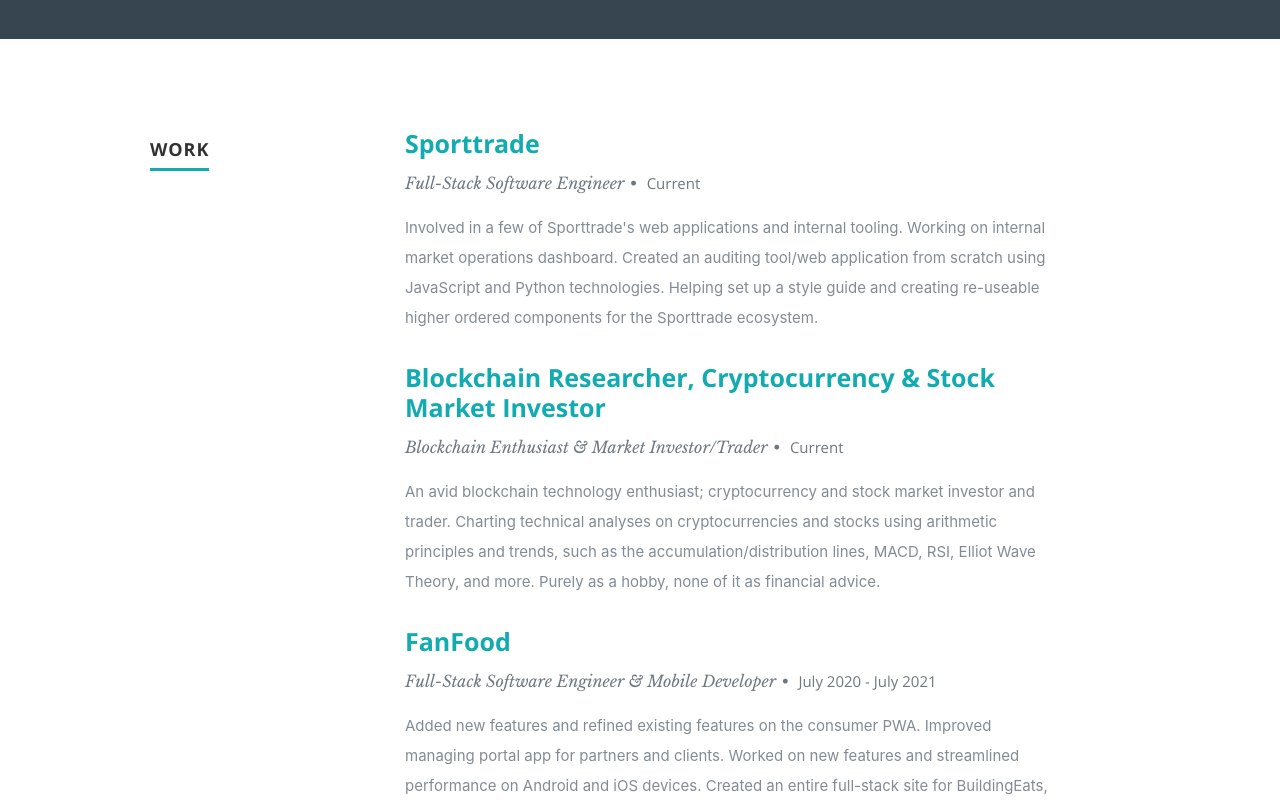
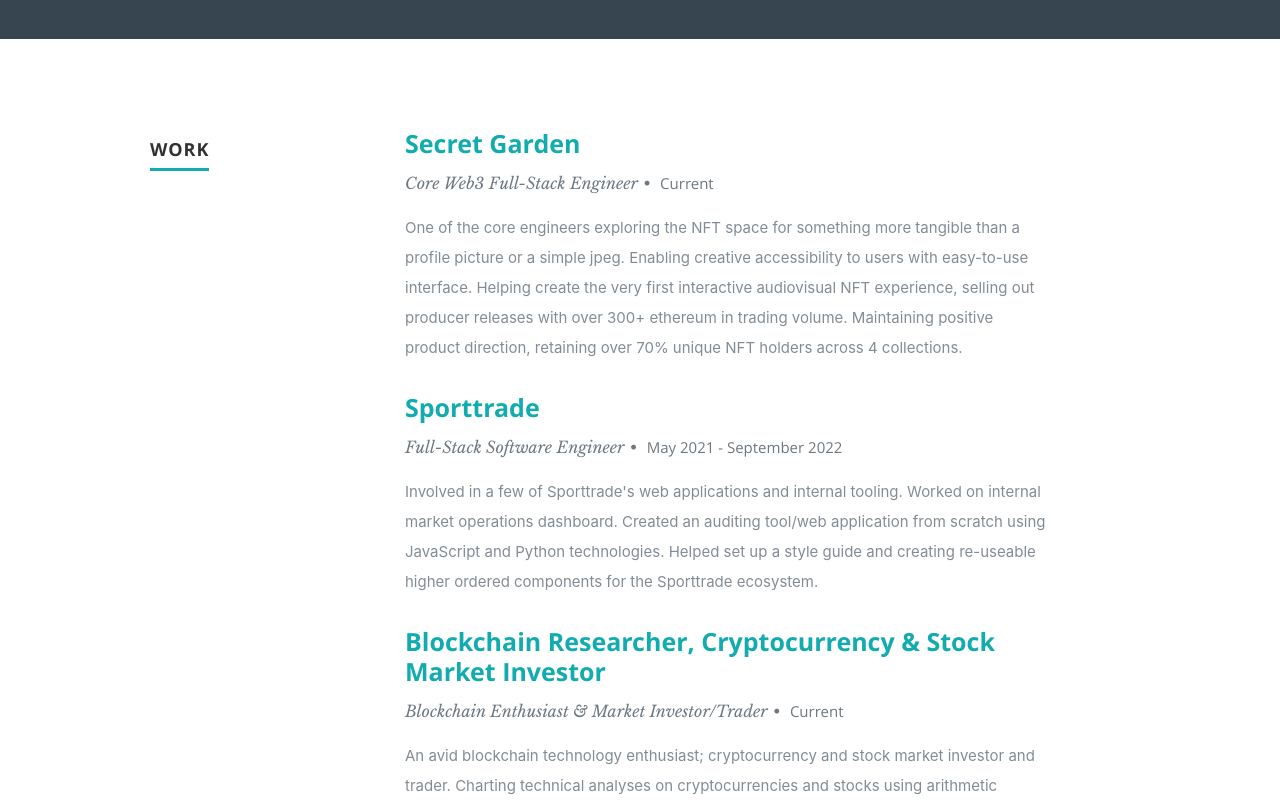
Before and after one commit to aaronsomo/portfolio, a React (Create React App) app: page / in a window 1280 px wide. Shown: the part 1380-2180 px from the top of the page. Built offline with nearby package versions, Linux system fonts and the light colour scheme.

Commit message:
chore: updated resume and portfolio

```diff
--- a/src/components/Portfolio.js
+++ b/src/components/Portfolio.js
@@ -38,10 +38,10 @@
                 <p>{resumeData.portfolio[0].detailed}</p>
                 <div className="projectlinks">
                   <a href={resumeData.portfolio[0].live} target="_blank">
-                    iOS
+                    View
                   </a><br/>
                   <a href={resumeData.portfolio[0].github} target="_blank">
-                    Android
+                    OpenSea
                   </a>
                 </div>
               </div>
@@ -52,9 +52,14 @@
                 <h4>{resumeData.portfolio[1].name}</h4>
                 <p>{resumeData.portfolio[1].stack}</p>
                 <p>{resumeData.portfolio[1].detailed}</p>
-                <a href={resumeData.portfolio[1].live} target="_blank">
-                  iOS App Store
-                </a>
+                <div className="projectlinks">
+                  <a href={resumeData.portfolio[1].live} target="_blank">
+                    iOS
+                  </a><br/>
+                  <a href={resumeData.portfolio[1].github} target="_blank">
+                    Android
+                  </a>
+                </div>
               </div>
             </div>
             <div id="modal-2" className="popup-modal mfp-hide">
@@ -63,14 +68,9 @@
                 <h4>{resumeData.portfolio[2].name}</h4>
                 <p>{resumeData.portfolio[2].stack}</p>
                 <p>{resumeData.portfolio[2].detailed}</p>
-                <div className="projectlinks">
-                  <a href={resumeData.portfolio[2].live} target="_blank">
-                    View
-                  </a>
-                  <a href={resumeData.portfolio[2].github} target="_blank">
-                    Github
-                  </a>
-                </div>
+                <a href={resumeData.portfolio[2].live} target="_blank">
+                  iOS App Store
+                </a>
               </div>
             </div>
             <div id="modal-3" className="popup-modal mfp-hide">
@@ -95,6 +95,22 @@
                 <h4>{resumeData.portfolio[4].name}</h4>
                 <p>{resumeData.portfolio[4].stack}</p>
                 <p>{resumeData.portfolio[4].detailed}</p>
+                <div className="projectlinks">
+                  <a href={resumeData.portfolio[4].live} target="_blank">
+                    View
+                  </a>
+                  <a href={resumeData.portfolio[4].github} target="_blank">
+                    Github
+                  </a>
+                </div>
+              </div>
+            </div>
+            <div id="modal-5" className="popup-modal mfp-hide">
+              <img src={resumeData.portfolio[5].imgurl} />
+              <div className="description-box">
+                <h4>{resumeData.portfolio[5].name}</h4>
+                <p>{resumeData.portfolio[5].stack}</p>
+                <p>{resumeData.portfolio[5].detailed}</p>
                 <div className="projectlinks">
                   <a
                     href="https://github.com/aaronsomo/tourviewar-client"
@@ -121,22 +137,6 @@
                     target="_blank"
                   >
                     Android(.apk)
-                  </a>
-                </div>
-              </div>
-            </div>
-            <div id="modal-5" className="popup-modal mfp-hide">
-              <img src={resumeData.portfolio[5].imgurl} />
-              <div className="description-box">
-                <h4>{resumeData.portfolio[5].name}</h4>
-                <p>{resumeData.portfolio[5].stack}</p>
-                <p>{resumeData.portfolio[5].detailed}</p>
-                <div className="projectlinks">
-                  <a href={resumeData.portfolio[5].live} target="_blank">
-                    View
-                  </a>
-                  <a href={resumeData.portfolio[5].github} target="_blank">
-                    Github
                   </a>
                 </div>
               </div>
@@ -205,6 +205,22 @@
                 </div>
               </div>
             </div>
+            <div id="modal-10" className="popup-modal mfp-hide">
+              <img src={resumeData.portfolio[10].imgurl} />
+              <div className="description-box">
+                <h4>{resumeData.portfolio[10].name}</h4>
+                <p>{resumeData.portfolio[10].stack}</p>
+                <p>{resumeData.portfolio[10].detailed}</p>
+                <div className="projectlinks">
+                  <a href={resumeData.portfolio[10].live} target="_blank">
+                    View
+                  </a>
+                  <a href={resumeData.portfolio[10].github} target="_blank">
+                    Github
+                  </a>
+                </div>
+              </div>
+            </div>
           </div>
         </div>
       </section>
--- a/src/resumeData.js
+++ b/src/resumeData.js
@@ -29,7 +29,7 @@
     },
     {
       name: 'resume',
-      url: 'https://drive.google.com/file/d/1HuVhluAAgIno0VopXmrwDN5791QEMahp/view?usp=sharing',
+      url: 'https://drive.google.com/file/d/164_bmy5Ao61MyRj8fZvWrMggq3p4irsh/view?usp=sharing',
       className: 'fas fa-file-alt',
     },
   ],
@@ -55,13 +55,22 @@
   ],
   work: [
     {
+      CompanyName: 'Secret Garden',
+      link: 'https://secretgarden.fm/',
+      specialization: 'Core Web3 Full-Stack Engineer',
+      // MonthOfLeaving: 'February 2022',
+      // YearOfLeaving: 'September 2022',
+      Achievements:
+        "One of the core engineers exploring the NFT space for something more tangible than a profile picture or a simple jpeg. Enabling creative accessibility to users with easy-to-use interface. Helping create the very first interactive audiovisual NFT experience, selling out producer releases with over 300+ ethereum in trading volume. Maintaining positive product direction, retaining over 70% unique NFT holders across 4 collections.",
+    },
+    {
       CompanyName: 'Sporttrade',
       link: 'https://www.getsporttrade.com/',
       specialization: 'Full-Stack Software Engineer',
-      // MonthOfLeaving: 'Jan',
-      // YearOfLeaving: '2018',
+      MonthOfLeaving: 'May 2021',
+      YearOfLeaving: 'September 2022',
       Achievements:
-        "Involved in a few of Sporttrade's web applications and internal tooling. Working on internal market operations dashboard. Created an auditing tool/web application from scratch using JavaScript and Python technologies. Helping set up a style guide and creating re-useable higher ordered components for the Sporttrade ecosystem.",
+        "Involved in a few of Sporttrade's web applications and internal tooling. Worked on internal market operations dashboard. Created an auditing tool/web application from scratch using JavaScript and Python technologies. Helped set up a style guide and creating re-useable higher ordered components for the Sporttrade ecosystem.",
     },
     {
       CompanyName: 'Blockchain Researcher, Cryptocurrency & Stock Market Investor',
@@ -144,6 +153,16 @@
     },
   ],
   portfolio: [
+    {
+      name: 'Secret Garden',
+      description: 'Interactive Audiovisual Experience',
+      stack: 'React, NodeJS, MongoDB, Web3js, Ethersjs, DigitalOcean',
+      detailed:
+        "Iterating on consumer facing user experience and user interface design to be more intuitive. Added customer-first features that retained 85% of the user base for subsequent product release. Experimented with concepts to become the world's first interactive music NFT.",
+      imgurl: 'images/portfolio/secretgarden.png',
+      live: 'https://secretgarden.fm',
+      github: 'https://opensea.io/SecretGarden?tab=created'
+    },
     {
       name: 'FanFood App',
       description: 'Mobile Application',
```
Also changed, not shown: public/images/portfolio/secretgarden.png (added), 4 other files (tests, documents, lock files or other folders).
